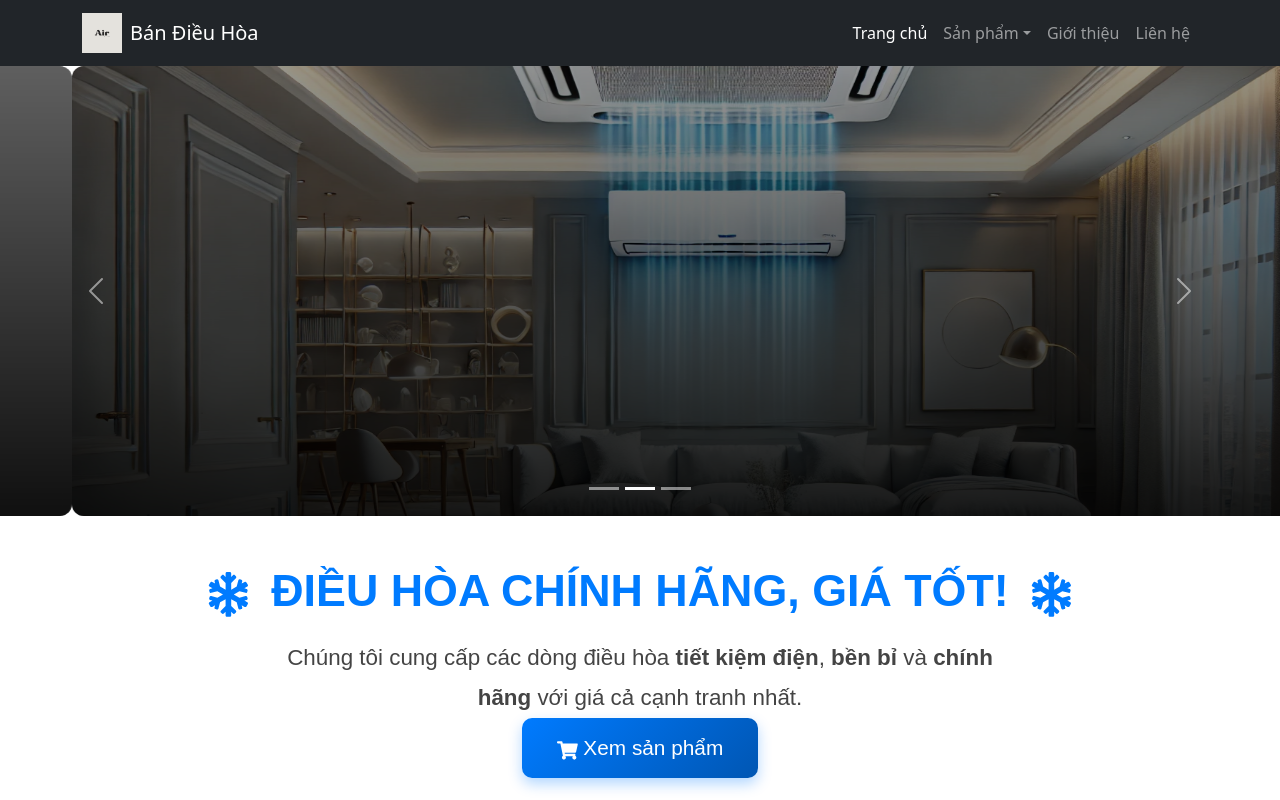
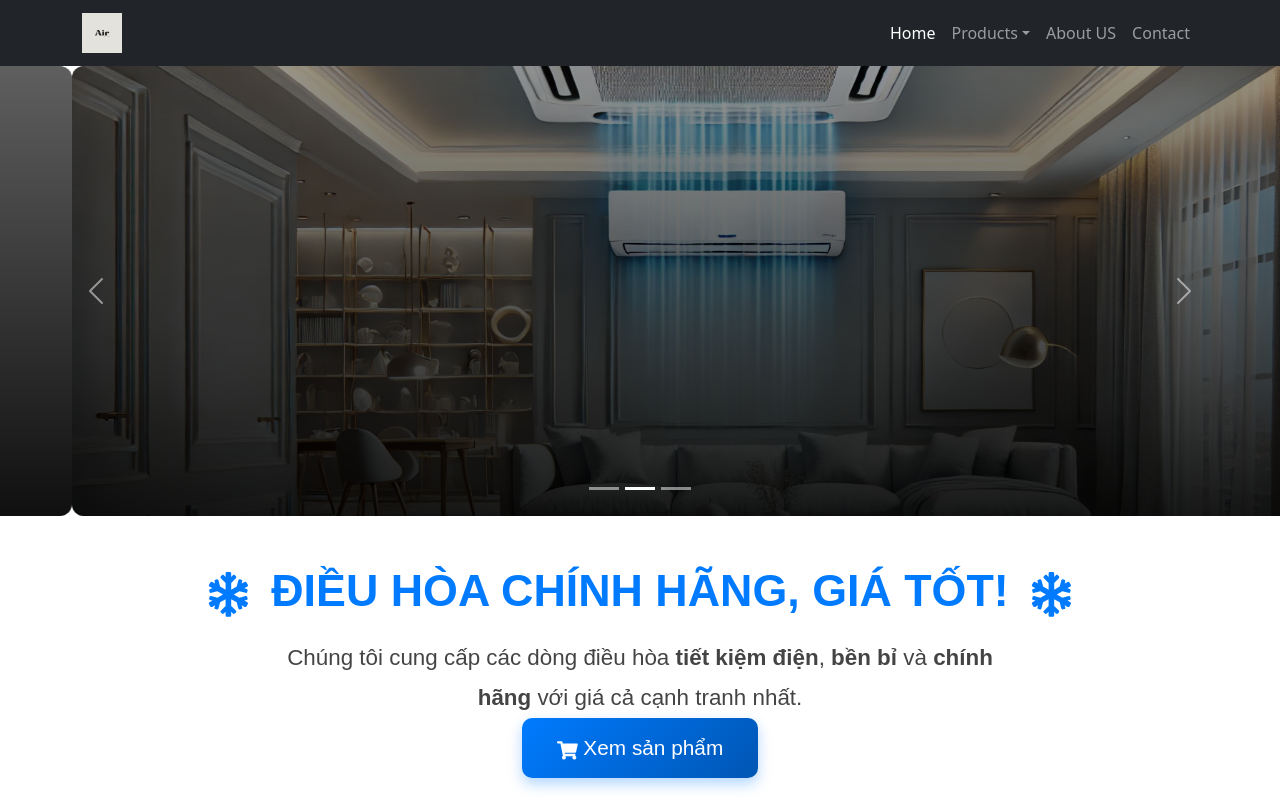
Before and after one commit to congto206/do_an_cuoi_ki, a React (Create React App) app: page / in a window 1280 px wide. Built offline with nearby package versions, Linux system fonts and the light colour scheme; grey boxes are pictures that could not be loaded.

Commit message:
hihhhihh

```diff
--- a/src/components/NavbarComponent.jsx
+++ b/src/components/NavbarComponent.jsx
@@ -16,34 +16,34 @@ const NavbarComponent = () => {
             height="40"
             className="me-2"
           />
-          Bán Điều Hòa
+
         </Navbar.Brand>
         <Navbar.Toggle aria-controls="basic-navbar-nav" />
         <Navbar.Collapse id="basic-navbar-nav">
           <Nav className="ms-auto">
             <Nav.Link as={Link} to="/" active={location.pathname === "/"}>
-              Trang chủ
+              Home
             </Nav.Link>
-            <NavDropdown title="Sản phẩm" id="basic-nav-dropdown">
+            <NavDropdown title="Products" id="basic-nav-dropdown">
               <NavDropdown.Item as={Link} to="/products" active={location.pathname === "/products"}>
-                Tất cả điều hòa
+              All air-conditioned
               </NavDropdown.Item>
               <NavDropdown.Divider />
               <NavDropdown.Item as={Link} to="/products/split" active={location.pathname === "/products/split"}>
-                Điều hòa treo tường
+             Split AC
               </NavDropdown.Item>
               <NavDropdown.Item as={Link} to="/products/ceiling" active={location.pathname === "/products/ceiling"}>
-                Điều hòa âm trần
+                Ceiling AC
               </NavDropdown.Item>
               <NavDropdown.Item as={Link} to="/products/window" active={location.pathname === "/products/window"}>
-                Điều hòa cửa sổ
+                Window AC
               </NavDropdown.Item>
             </NavDropdown>
             <Nav.Link as={Link} to="/about" active={location.pathname === "/about"}>
-              Giới thiệu
+              About US
             </Nav.Link>
             <Nav.Link as={Link} to="/contact" active={location.pathname === "/contact"}>
-              Liên hệ
+              Contact
             </Nav.Link>
           </Nav>
         </Navbar.Collapse>
--- a/src/pages/ContactPage.jsx
+++ b/src/pages/ContactPage.jsx
@@ -101,32 +101,7 @@ const ContactPage = () => {
         </Container>
       </Navbar>
 
-      <Container className="mt-5 contact-container">
-        <h2 className="text-center section-title">Liên hệ chúng tôi</h2>
 
-        {/* Form Nhập Thông Tin */}
-        <Row className="mb-5">
-          <Col md={{ span: 8, offset: 2 }} className="contact-form">
-            <h5 className="form-title">Gửi tin nhắn cho chúng tôi</h5>
-            <Form>
-              <Form.Group controlId="formName" className="mb-3">
-                <Form.Label>Họ và tên</Form.Label>
-                <Form.Control type="text" placeholder="Nhập họ và tên của bạn" className="form-control" />
-              </Form.Group>
-              <Form.Group controlId="formEmail" className="mb-3">
-                <Form.Label>Email</Form.Label>
-                <Form.Control type="email" placeholder="Nhập email của bạn" className="form-control" />
-              </Form.Group>
-              <Form.Group controlId="formMessage" className="mb-3">
-                <Form.Label>Tin nhắn</Form.Label>
-                <Form.Control as="textarea" rows={5} placeholder="Nhập tin nhắn của bạn" className="form-control" />
-              </Form.Group>
-              <Button className="btn-custom" type="submit">
-                Gửi
-              </Button>
-            </Form>
-          </Col>
-        </Row>
 
         {/* Google Map và Thông Tin Liên Hệ */}
         <Row>
@@ -158,6 +133,32 @@ const ContactPage = () => {
             </div>
           </Col>
         </Row>
+        <Container className="mt-5 contact-container">
+        <h2 className="text-center section-title">Liên hệ chúng tôi</h2>
+
+        {/* Form Nhập Thông Tin */}
+        <Row className="mb-5">
+          <Col md={{ span: 8, offset: 2 }} className="contact-form">
+            <h5 className="form-title">Gửi tin nhắn cho chúng tôi</h5>
+            <Form>
+              <Form.Group controlId="formName" className="mb-3">
+                <Form.Label>Họ và tên</Form.Label>
+                <Form.Control type="text" placeholder="Nhập họ và tên của bạn" className="form-control" />
+              </Form.Group>
+              <Form.Group controlId="formEmail" className="mb-3">
+                <Form.Label>Email</Form.Label>
+                <Form.Control type="email" placeholder="Nhập email của bạn" className="form-control" />
+              </Form.Group>
+              <Form.Group controlId="formMessage" className="mb-3">
+                <Form.Label>Tin nhắn</Form.Label>
+                <Form.Control as="textarea" rows={5} placeholder="Nhập tin nhắn của bạn" className="form-control" />
+              </Form.Group>
+              <Button className="btn-custom" type="submit">
+                Gửi
+              </Button>
+            </Form>
+          </Col>
+        </Row>
       </Container>
     </>
   );
```
